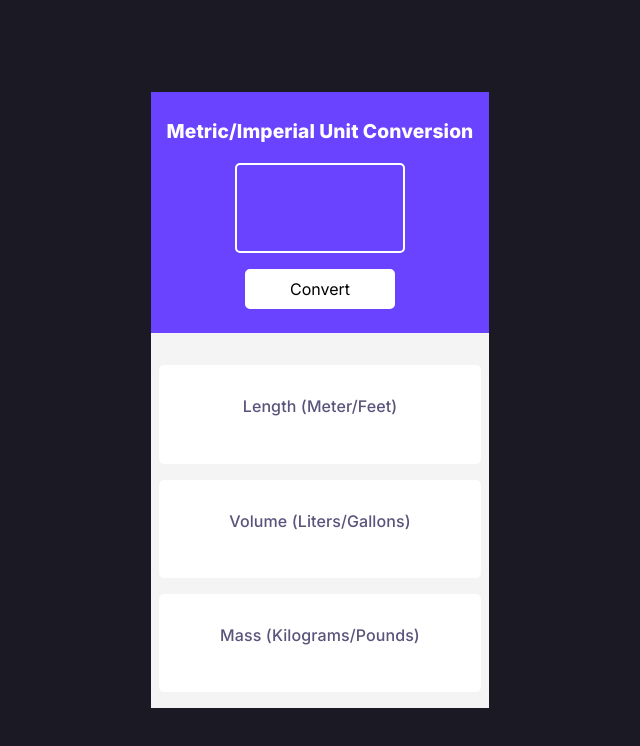
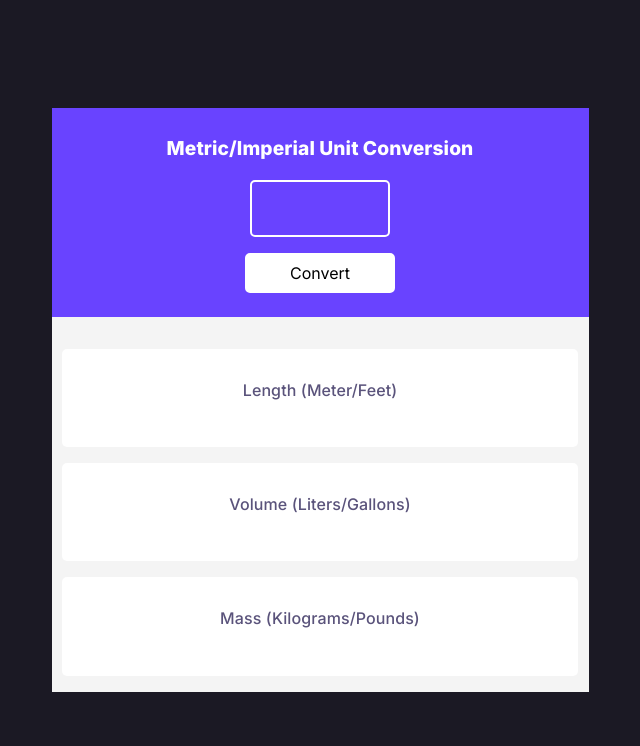
Before and after one commit to b-l-u-e/unit-converter, a website built with Vite: page index.html in a window 1280 px wide. Shown: the whole page, without its empty margins (320-960 px from the left). Built offline with nearby package versions, Linux system fonts and the light colour scheme.

Commit message:
updated input and button width

```diff
--- a/index.css
+++ b/index.css
@@ -17,38 +17,21 @@ body {
   justify-content: center;
   align-items: center;
   height: 100vh;
-  /* overflow: hidden; */
-}
-
-/* .light-mode {
-    --accent-color: #CCC1FF;
-    --background-color: #FFFFFF;
-    --text-color: #353535;
-    --header-color: #6943FF;
 
 }
 
-.dark-mode {
-   --accent-color: #273549;
-   --background-color: #1F2937;
-   --text-color: #FFFFFF;
-   --header-color: #CCC1FF;
-} */
 
 .container {
     display: flex;
     flex-direction: column;
-    /* justify-content: center; */
     padding: 1rem 1.5rem;
     max-width: 800px;
     margin: 0 auto;
   }
 
 .upper {
-  /* margin-top: 2rem; */
   background-color: #6943ff;
   padding: 1rem;
-  /* width: 100%; */
   display: flex;
   flex-direction: column;
   align-items: center;
@@ -61,14 +44,11 @@ body {
 .lower {
   background-color: #f4f4f4;
   padding: 1rem;
-  /* width: 100%; */
   display: flex;
   flex-direction: column;
   align-items: center;
   color: #353535;
   text-align: center;
-  /* max-width: 800px; */
-  /* height: 500px; */
 }
 
 input {
@@ -78,8 +58,8 @@ input {
   border: 2px solid #ffffff;
   background-color: inherit;
   color: #ffffff;
-  width: 150px;
-  height: 70px;
+  width: calc(27% - 1rem);
+  /* max-width: 150px; */
   outline: none;
   font-size: 2rem;
   font-weight: 800;
@@ -107,7 +87,8 @@ button {
   border-radius: 5px;
   border: 2px solid #ffffff;
   background-color: #ffffff;
-  width: 150px;
+  width: calc(50% - 1rem);
+  max-width: 150px;
   height: 40px;
   outline: none;
   font-size: 1rem;
```
